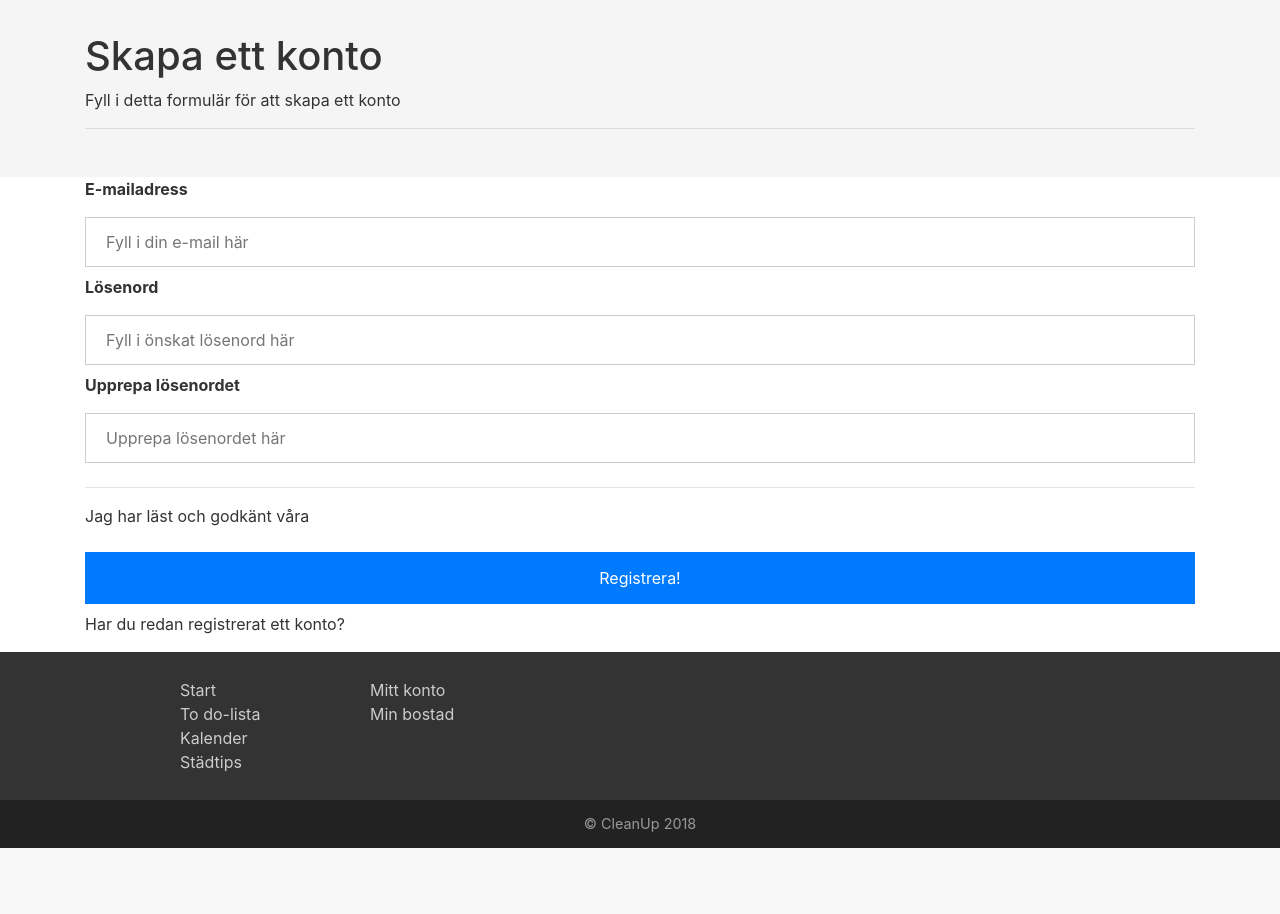
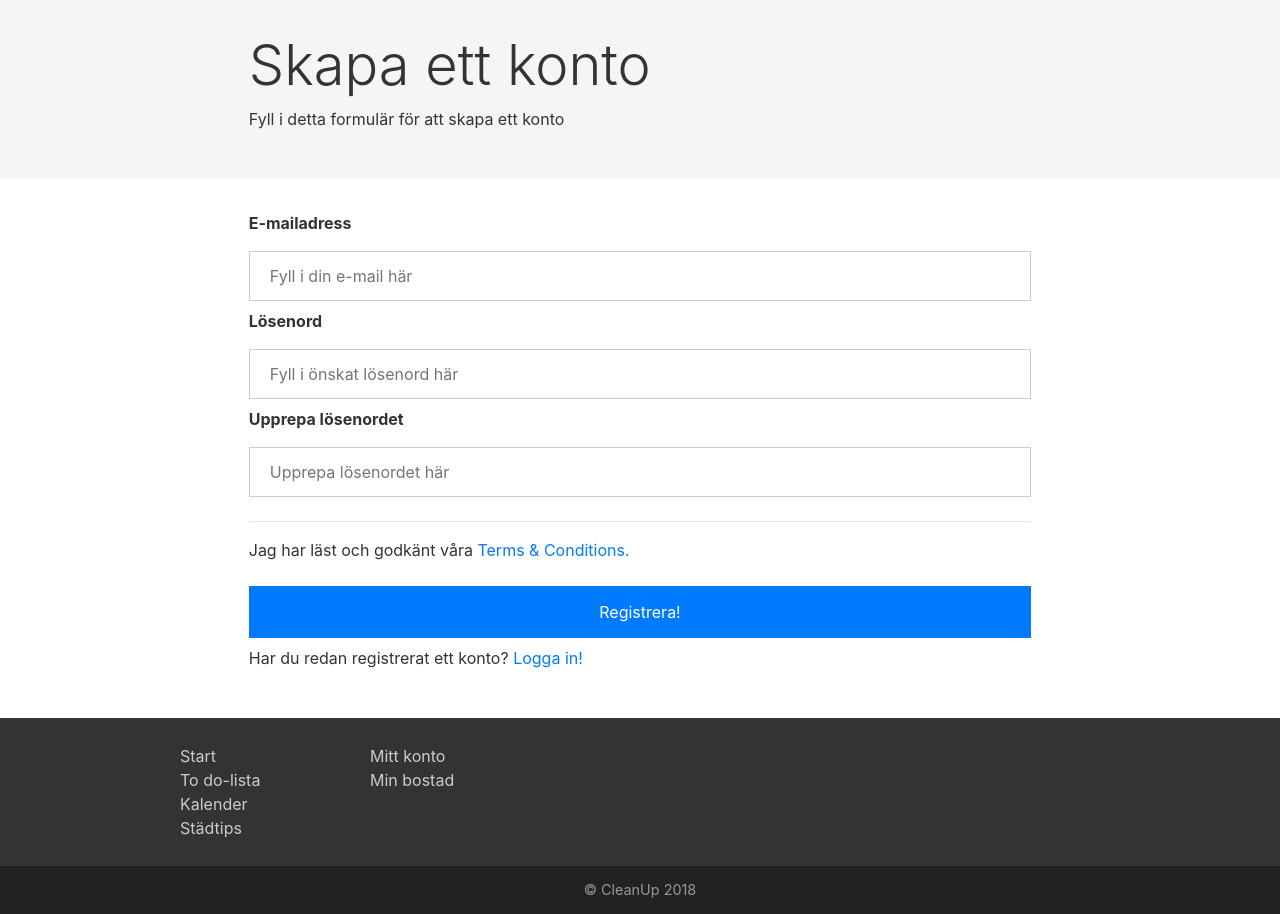
Before and after one commit to christopherlindberg1/CleanUp, a Flask app: page /register.html/ in a window 1280 px wide. Shown: the part 56-970 px from the top of the page. Before the commit the page ends 904 px from the top, so only its background shows below. Run offline with Flask 2, Linux system fonts and the light colour scheme; some libraries are stand-ins or nearby versions.

Commit message:
Har sammanställt flera CSS-filer till en enda och sett till att saker inte krockar med varandra. Har gjort ändringra i relevanta HTML-filer också

```diff
--- a/project-files/static/login-style.css
+++ b/project-files/static/login-style.css
@@ -1,12 +1,9 @@
-/*form {border: 3px solid #f1f1f1;}*/ /* Kan ersätta denna med något annat? (ser konstigt ut nu när jag har uppdaterat HTML-filen) */
-
 input[type=text], input[type=password] {
     width: 100%;
     padding: 12px 20px;
     margin: 8px 0;
     display: inline-block;
     border: 1px solid #ccc;
-    box-sizing: border-box;
 }
 
 button {
@@ -24,13 +21,12 @@
     opacity: 0.8;
 }
 
-<<<<<<< HEAD
-button > a {
+/*button > a {
   color: #FFFFFF;
-=======
+}*/
+
 button > a.login-btn {
     color: #fff;
->>>>>>> 7d08caf6f4a175526f55572f67a81a4a56a671a8
 }
 
 .cancelbtn {
--- a/project-files/static/style.css
+++ b/project-files/static/style.css
@@ -35,25 +35,116 @@
 	height: 4em;
 }
 
-.width-80 {
+/*.width-80 {
 	width: 80%;
 }
 
 .width-90 {
 	width: 90%;
+}*/
+
+.light-gray {
+	background-color: #eee;
 }
 
+.lighter-gray {
+	background-color: #f5f5f5;
+}
+
+.display-5 {
+	font-weight: ;
+}
 
 .jumbotron {
 	background-color: #fff;
 	margin-bottom: 0;
 }
 
+div.container.container-smaller {
+	max-width: 65%;
+	/*background-color: #faa;*/
+}
+
 main {
 
 }
 
-/***** startsidan *****/
+section {
+	padding: 2em 0em;
+}
+
+section h2 {
+	font-weight: 400;
+}
+
+section h3 {
+	padding-top: 0.5em;
+	font-weight: 400;
+	font-size: 2em;
+}
+
+section p {
+	text-align: justify;
+}
+
+a.h3-link {
+	color: inherit;
+	display: inline-block;
+	color: #00c;
+}
+
+a.h3-link:hover {
+	text-decoration: none;
+	color: #22f;
+}
+
+a.h3-link:active {
+	text-decoration: underline;
+}
+
+.btn-primary {
+	padding: 7px 18px;
+}
+
+footer {
+	background-color: #333;
+	padding: 1em 0 0;
+}
+
+ul.foot-col {
+	list-style-type: none;
+	margin: 0;
+	padding: 10px 0;
+}
+
+ul.foot-col > li > a {
+	color: #ccc;
+}
+
+ul.foot-col > li > a:hover {
+	color: #fff;
+	text-decoration: none;
+}
+
+ul.foot-col > li > a:active {
+	text-decoration: underline;
+}
+
+footer div.copy-row {
+	margin-top: 1em;
+	height: 3em;
+	line-height: 3em;
+	background-color: #222;
+}
+
+footer p.text-center {
+	color: #999;
+	margin-bottom: 0;
+	font-size: 0.9em;
+}
+
+
+/***** index.html *****/
 h1.home {
 	padding-bottom: 0.25em;
 	text-align: center;
@@ -89,19 +180,9 @@
 	margin: 2em auto 0;
 }
 
-/***** VARFÖR FUNKAR INTE DENNA REGELN?? (VILL ERSÄTTA DE TVÅ REGLERNA UNDER) *****/
-/*section div.container-content {
-	width: 80%;
-}*/
-
-h3.home {
-	width: 80%;
-	margin: auto;
-}
 
 div.row.home {
 	padding: 0.5em 0 1.5em;
-	width: 80%;
 	margin: 0 auto;
 }
 
@@ -126,54 +207,10 @@
 div.home img {
 	width: 100%;
 }
-/***** slut startsidan *****/
+/***** slut index.html *****/
 
-section {
-	padding: 2em 0em;
-}
 
-.light-gray {
-	background-color: #eee;
-}
-
-.lighter-gray {
-	background-color: #f5f5f5;
-}
-
-section h2 {
-	font-weight: 400;
-}
-
-section h3 {
-	padding-top: 0.5em;
-	font-weight: 400;
-	font-size: 2em;
-}
-
-a.h3-link {
-	color: inherit;
-	display: inline-block;
-	color: #00c;
-}
-
-a.h3-link:hover {
-	text-decoration: none;
-	color: #22f;
-}
-
-a.h3-link:active {
-	text-decoration: underline;
-}
-
-section p {
-	text-align: justify;
-}
-
-.btn-primary {
-	padding: 7px 18px;
-}
-
-/***** to do-sidan *****/
+/***** to_do_list.html *****/
 div.to-do-list {
 	font-size: 0.9rem;
 	max-width: 800px;
@@ -183,7 +220,6 @@
 
 a.to-do-list-item {
 	padding: 0.5em 1em;
-	/*background-color: #fcfcfc;*/
 }
 
 div.to-do h5 {
@@ -203,52 +239,153 @@
 	padding: 0 5px;
 	border-radius: 4px;
 }
-/***** slut to do-sidan *****/
+/***** slut to_do_list.html *****/
 
-footer {
-	background-color: #333;
-	padding: 1em 0 0;
+
+/***** calendar.html *****/
+/* Month header */
+.month {
+    padding: 70px 25px;
+    width: 100%;
+    background: #1abc9c;
+    text-align: center;
 }
 
-ul.foot-col {
-	list-style-type: none;
-	margin: 0;
-	padding: 10px 0;
+/* Month list */
+.month ul {
+    margin: 0;
+    padding: 0;
 }
 
-ul.foot-col > li > a {
-	color: #ccc;
+.month ul li {
+    color: white;
+    font-size: 20px;
+    text-transform: uppercase;
+    letter-spacing: 3px;
 }
 
-ul.foot-col > li > a:hover {
-	color: #fff;
-	text-decoration: none;
+/* Previous button inside month header */
+.month .prev {
+    float: left;
+    padding-top: 10px;
 }
 
-ul.foot-col > li > a:active {
-	text-decoration: underline;
+/* Next button */
+.month .next {
+    float: right;
+    padding-top: 10px;
 }
 
-footer div.copy-row {
-	margin-top: 1em;
-	height: 3em;
-	line-height: 3em;
-	background-color: #222;
+/* Weekdays (Mon-Sun) */
+.weekdays {
+    margin: 0;
+    padding: 10px 0;
+    background-color:#ddd;
 }
 
-footer p.text-center {
-	color: #999;
-	/*padding: 2em 0;*/
-	margin-bottom: 0;
-	font-size: 0.9em;
+.weekdays li {
+    display: inline-block;
+    width: 13.6%;
+    color: #666;
+    text-align: center;
 }
 
-a {
-	color: #FFFFFF;
+/* Days (1-31) */
+.days {
+    padding: 10px 0;
+    background: #eee;
+    margin: 0;
 }
 
-/****** MEDIA QUERIES ******/
+.days li {
+    list-style-type: none;
+    display: inline-block;
+    width: 13.6%;
+    text-align: center;
+    margin-bottom: 5px;
+    font-size:12px;
+    color: #777;
+}
 
+/* Highlight the "current" day */
+.days li .active {
+    padding: 5px;
+    background: #1abc9c;
+    color: white !important
+}
+
+.year-size {
+	font-size: 18px;
+}
+/***** slut calendar.html *****/
+
+
+/***** login.html *****/
+input[type=text], input[type=password] {
+    width: 100%;
+    padding: 12px 20px;
+    margin: 8px 0;
+    display: inline-block;
+    border: 1px solid #ccc;
+}
+
+button {
+    background-color: #007bff;
+    border-color: #007bff;
+    color: white;
+    padding: 14px 20px;
+    margin: 8px 0;
+    border: none;
+    cursor: pointer;
+    width: 100%;
+}
+
+button:hover {
+    opacity: 0.8;
+}
+
+button > a.login-btn {
+    color: #fff;
+}
+
+.cancelbtn {
+    width: auto;
+    padding: 10px 18px;
+    background-color: #007bff;
+}
+
+.imgcontainer {
+    text-align: center;
+    margin: 24px 0 12px 0;
+}
+
+img.avatar {
+    width: 40%;
+    border-radius: 50%;
+}
+
+span.psw {
+    float: right;
+    padding-top: 16px;
+}
+/***** slut login.html *****/
+
+
+/*********** MEDIA QUERIES ***********/
+
+
+@media screen and (max-width: 300px) {
+
+    span.psw {
+       display: block;
+       float: none;
+    }
+
+    .cancelbtn {
+       width: 100%;
+    }
+
+}
 
 /*xs bootstrap */
 @media (max-width: 576px) {
@@ -308,7 +445,6 @@
 		width: 100%;
 	}*/
 
-
 	div.row.home {
 		width: 100%;
 		padding-bottom: 0;
@@ -350,7 +486,6 @@
 		width: 90%;
 	}
 
-<<<<<<< HEAD
 }
 
 
@@ -360,6 +495,3 @@
 
 
 }
-=======
-}
->>>>>>> 3e4ae2d5a8ea18bdb2878820aafb44503c781c80
--- a/project-files/templates/index.html
+++ b/project-files/templates/index.html
@@ -14,7 +14,7 @@
 	<main>
 		<!-- <a name="main"></a> -->
 		<section class="container-fluid">
-			<div class="container conteiner-content">
+			<div class="container container-smaller">
 				<div class="row home">
 					<h2>CleanUp - Vi hjälper dig med städningen</h2>
 					<p>Duis eget porta elit. Sed auctor tincidunt nunc a cursus. Morbi quis sapien vitae elit vestibulum molestie in at dui. Vestibulum eu justo massa. Nullam et aliquam ex. Proin eu lectus molestie, varius ante vel, feugiat metus. Ut a erat vel lorem vehicula ornare nec ac leo. Pellentesque lobortis, ex pellentesque suscipit pharetra, nulla augue suscipit nunc, eu luctus eros diam nec metus. Curabitur rhoncus dui a est consequat, in posuere orci facilisis. Nulla maximus elit vitae viverra suscipit. Nunc ullamcorper elit nibh, aliquam mattis libero vulputate vitae. Donec congue ante et vestibulum malesuada.</p>
@@ -23,7 +23,7 @@
 		</section>
 
 		<section class="container-fluid lighter-gray">
-			<div class="container container-content">
+			<div class="container container-smaller">
 
 				<h3 class="home">Daglig to do-lista</h3>
 				<div class="row home">
--- a/project-files/templates/layout.html
+++ b/project-files/templates/layout.html
@@ -8,10 +8,9 @@
 		<meta name="viewport" content="width=device-width, initial-scale=1, shrink-to-fit=no">
 
 		<link rel="stylesheet" href="/static/bootstrap-4.0.0-dist/css/bootstrap.min.css">
-		<link rel="stylesheet" href="/static/login-style.css">
-		<link rel="stylesheet" href="/static/calendar-style.css">
+		<!-- <link rel="stylesheet" href="/static/login-style.css">
+		<link rel="stylesheet" href="/static/calendar-style.css"> -->
 		<link rel="stylesheet" href="/static/style.css">
-
 	</head>
 
 	<body>
--- a/project-files/templates/register.html
+++ b/project-files/templates/register.html
@@ -3,31 +3,32 @@
 {% block body %}
 
     <main>
-    <form action="/register">
         <section class="container-fluid lighter-gray">
-        <div class="container">
-          <h1>Skapa ett konto</h1>
+            <div class="container container-smaller">
+
+                <h1 class="display-4">Skapa ett konto</h1>
                 <p>Fyll i detta formulär för att skapa ett konto</p>
-          <hr>
             </div>
         </section>
-      <article>
-        <div class="container">
+
+        <section class="container-fluid">
+            <div class="container container-smaller">
+                <form action="/register" method="POST">
                     <label for="e-mail"><b>E-mailadress</b></label>
-		        <input type="text" placeholder="Fyll i din e-mail här" name="email" required>
+                    <input type="text" id="e-mail" placeholder="Fyll i din e-mail här" name="email" required>
 
                     <label for="password"><b>Lösenord</b></label>
-		        <input type="password" placeholder="Fyll i önskat lösenord här" name="password" required>
+                    <input type="password" id="password" placeholder="Fyll i önskat lösenord här" name="password" required>
 
                     <label for="password-repeat"><b>Upprepa lösenordet</b></label>
-		        	<input type="password" placeholder="Upprepa lösenordet här" name="password-repeat" required>
+                    <input type="password" id="password-repeat" placeholder="Upprepa lösenordet här" name="password-repeat" required>
                     <hr>
 
                     <p>Jag har läst och godkänt våra <a href="#">Terms & Conditions.</a></p>
                     <button type="submit" class="registerbtn">Registrera!</button>
-      </div>
-      <div class="container signin">
+
                     <p>Har du redan registrerat ett konto? <a href="/login.html/">Logga in!</a></p>
+                </form>
             </div>
         </form>
     </main>
--- a/project-files/templates/to_do_list.html
+++ b/project-files/templates/to_do_list.html
@@ -4,9 +4,9 @@
 
 	<main>
 		<section class="container-fluid lighter-gray">
-			<div class="md-space"></div>
+			<div class="sm-space"></div>
 			<div class="container">
-				<h2>To do-lista: Torsdag</h2>
+				<h2 class="display-4">To do-lista: Torsdag</h2>
 				<p>I listan nedan ser du vilka aktiviteter som bör göras idag. Bocka av varje aktivitet när du är klar med den. Aktiviteter som är rödmarkerade är saker som redan skulle ha varit gjorda.</p>
 				<p>Om du vill ha mer information om en aktivitet kan du klicka på den.</p>
 			</div>
```
Also changed, not shown: project-files/templates/calendar.html (+6 -1 lines), project-files/templates/login.html (+6 -5 lines). Lines whose indentation alone changed are shown as unchanged.
